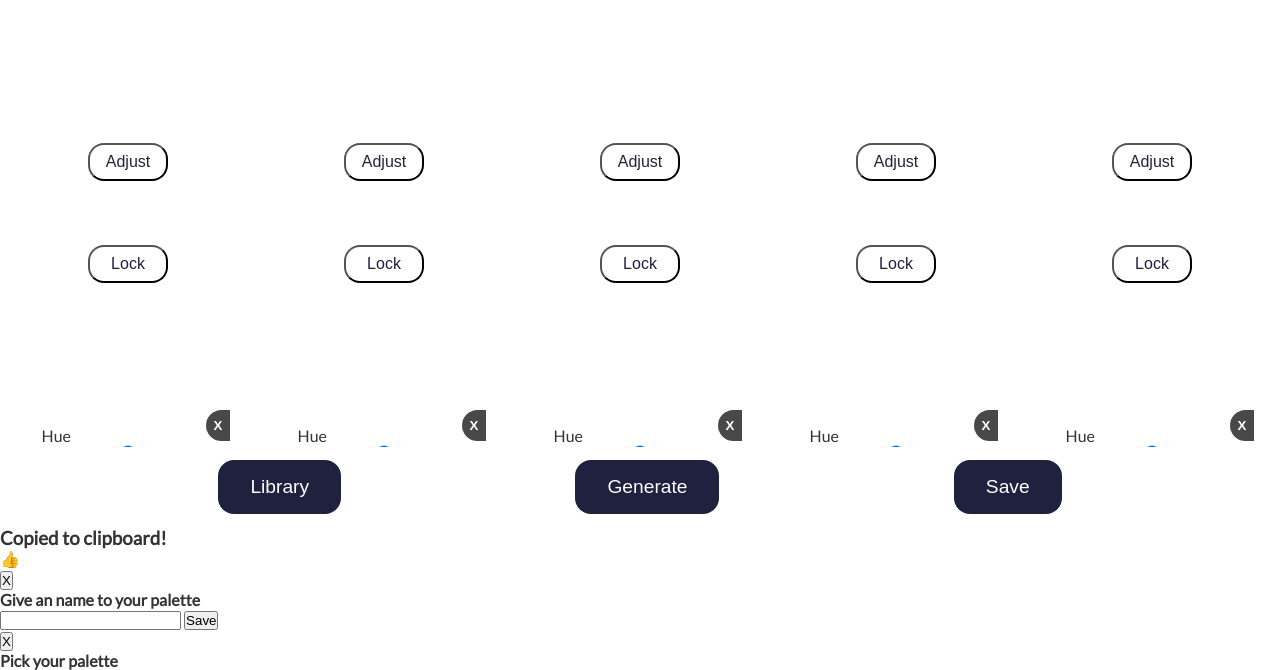
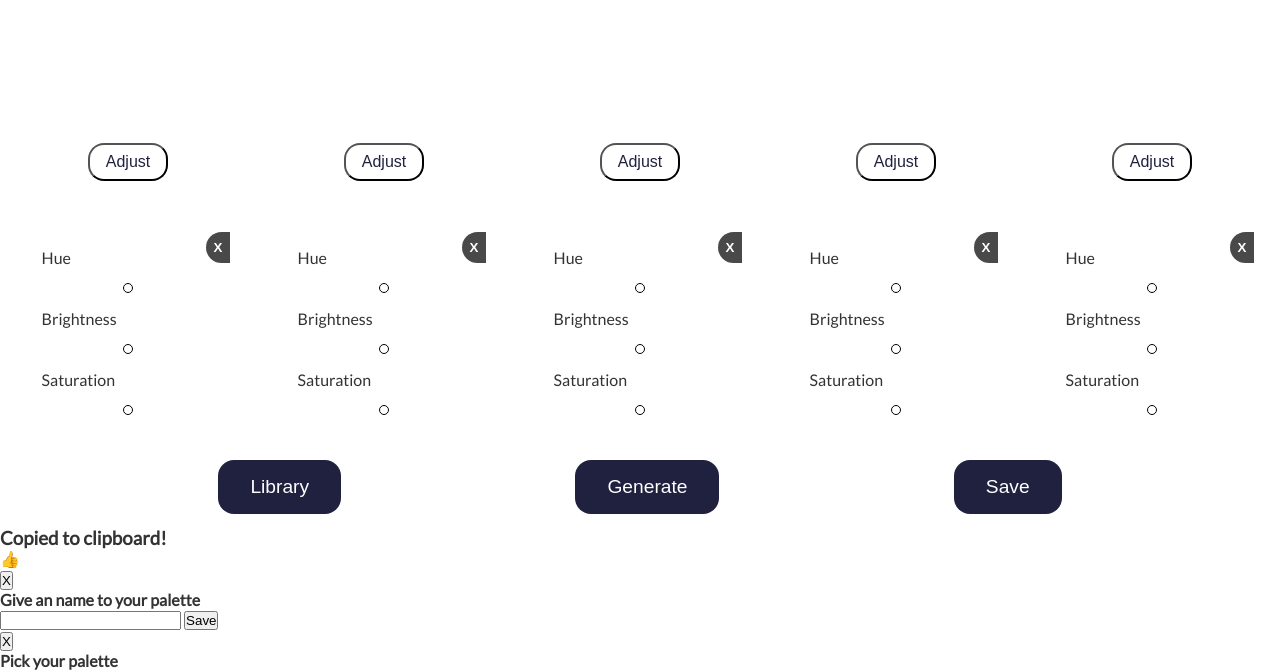
Before and after one commit to slawoe/js_colorfinder, a plain HTML site: page index.html in a window 1280 px wide. Shown: the part 193-863 px from the top of the page. Drawn offline with Linux system fonts and the light colour scheme; a script that the page names is missing.

Commit message:
Update styling for input sliders

```diff
--- a/style.css
+++ b/style.css
@@ -28,17 +28,18 @@ body {
   cursor: pointer;
 }
 .sliders {
+  width: 80%;
   position: absolute;
+  bottom: 0;
   display: flex;
   flex-direction: column;
-  width: 80%;
+  /* opacity: 0; */
+  border-radius: 1rem 1rem 0 0;
   padding: 1rem;
-  border-radius: 1rem 1rem 0 0;
-  bottom: 0;
   background: white;
-  transform: translateY(100px);
+  /* transform: translateY(100px); */
   transition: all 0.5s ease-in-out;
-  pointer-events: none;
+  /* pointer-events: none; */
 }
 .sliders-active {
   opacity: 1;
@@ -62,10 +63,10 @@ body {
   flex-direction: column;
 }
 .panel {
+  height: 10vh;
   display: flex;
   align-items: center;
   justify-content: space-evenly;
-  height: 10vh;
 }
 .panel button {
   margin: 1rem;
@@ -82,11 +83,27 @@ body {
 }
 .adjust,
 .lock {
+  margin: 2rem 0;
+  border-radius: 1rem;
+  padding: 0.5rem 1rem;
   color: rgb(31, 33, 63);
   font-size: 1rem;
-  padding: 0.5rem 1rem;
-  border-radius: 1rem;
   background: white;
   cursor: pointer;
-  margin: 2rem 0;
 }
+input[type="range"] {
+  position: relative;
+  -webkit-appearance: none;
+  width: 100%;
+  margin: 1rem 0;
+  border-radius: 1rem;
+  cursor: pointer;
+}
+input[type="range"]::-webkit-slider-thumb {
+  -webkit-appearance: none;
+  border: 1px solid black;
+  width: 10px;
+  height: 10px;
+  border-radius: 50%;
+  background: white;
+}
```
